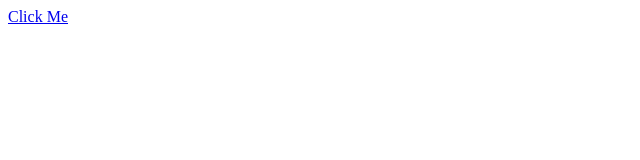
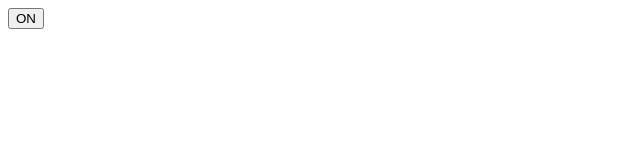
Before and after one commit to gauravm-bit/react-docx, a React (Create React App) app: page / in a window 1280 px wide. Shown: the top 160 px of the page, without its empty margins (0-640 px from the left). Built offline with nearby package versions, Linux system fonts and the light colour scheme.

Commit message:
ADDED: toggle button with on and OFF

```diff
--- a/src/EventHandling.js
+++ b/src/EventHandling.js
@@ -1,17 +1,18 @@
 import React from 'react';
 
+class EventHandling extends React.Component{
 
-class EventHandling extends React.Component{
     handleClick = (event) => {
         event.preventDefault();
         console.log("Link was clicked");
     }
 
-
     render(){
-
         return<div >
             <a href="#" onClick={this.handleClick}> Click Me </a>
+            <button onClick={this.handleToggle}>
+                {this.state.isToggleOn ? 'ON' : 'OFF'}
+            </button>
         </div>
     }
 }
--- /dev/null
+++ b/src/Toggle.js
@@ -0,0 +1,26 @@
+import React from 'react';
+
+class Toggle extends React.Component{
+
+         state = {isToggleOn : true}
+
+
+
+    handleClick = () => {
+        this.setState(state => ( {
+            isToggleOn: !state.isToggleOn
+        }))
+    }
+
+
+
+    render(){
+        return<div>
+            <button onClick={this.handleClick}>
+            {this.state.isToggleOn ? 'ON' : 'OFF'}
+            </button>
+             </div>
+    }
+}
+
+export default Toggle;
--- a/src/index.js
+++ b/src/index.js
@@ -1,9 +1,9 @@
 import React from 'react';
 import ReactDOM from 'react-dom';
-import EventHandling from './EventHandling'
+import Toggle from './Toggle'
 
 
   ReactDOM.render(
-   <EventHandling />,
+   <Toggle />,
     document.getElementById('root')
   );
```
